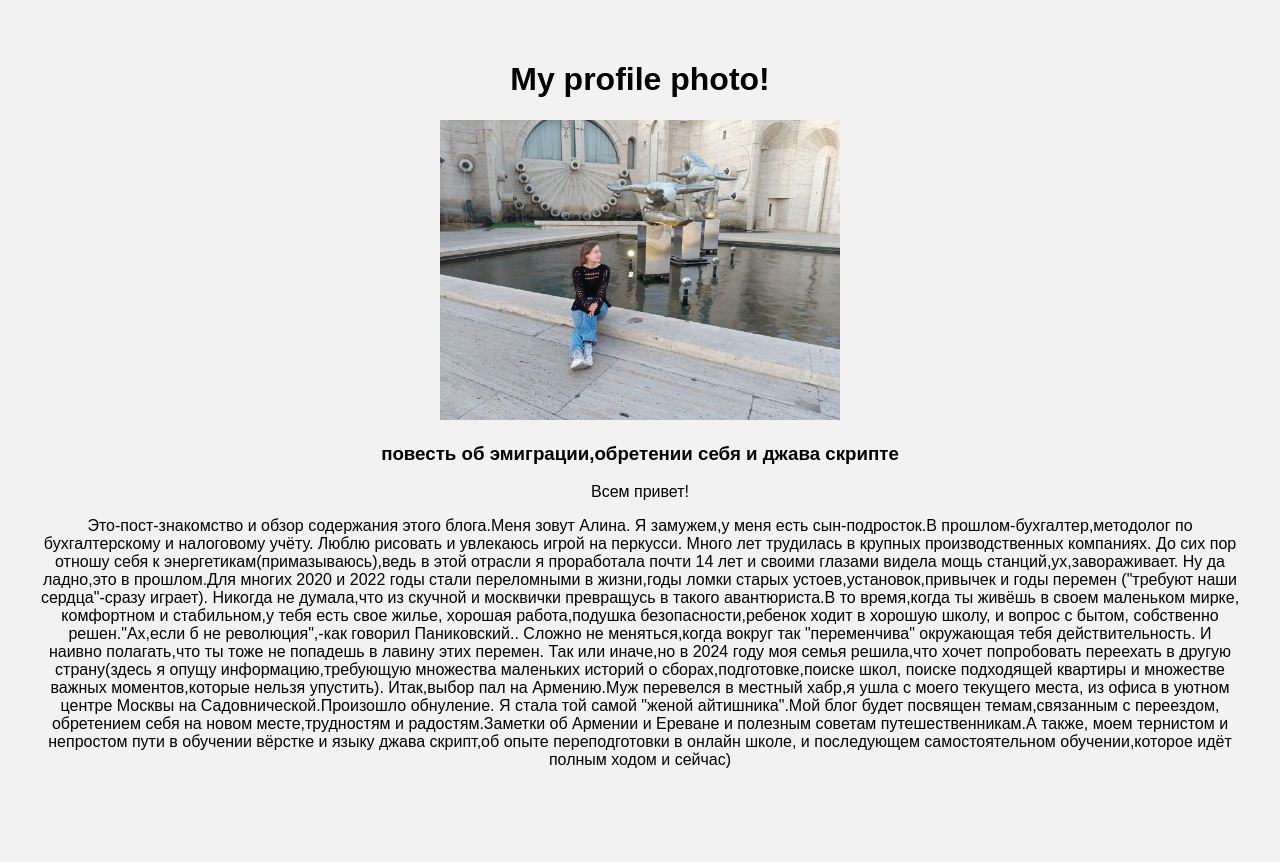
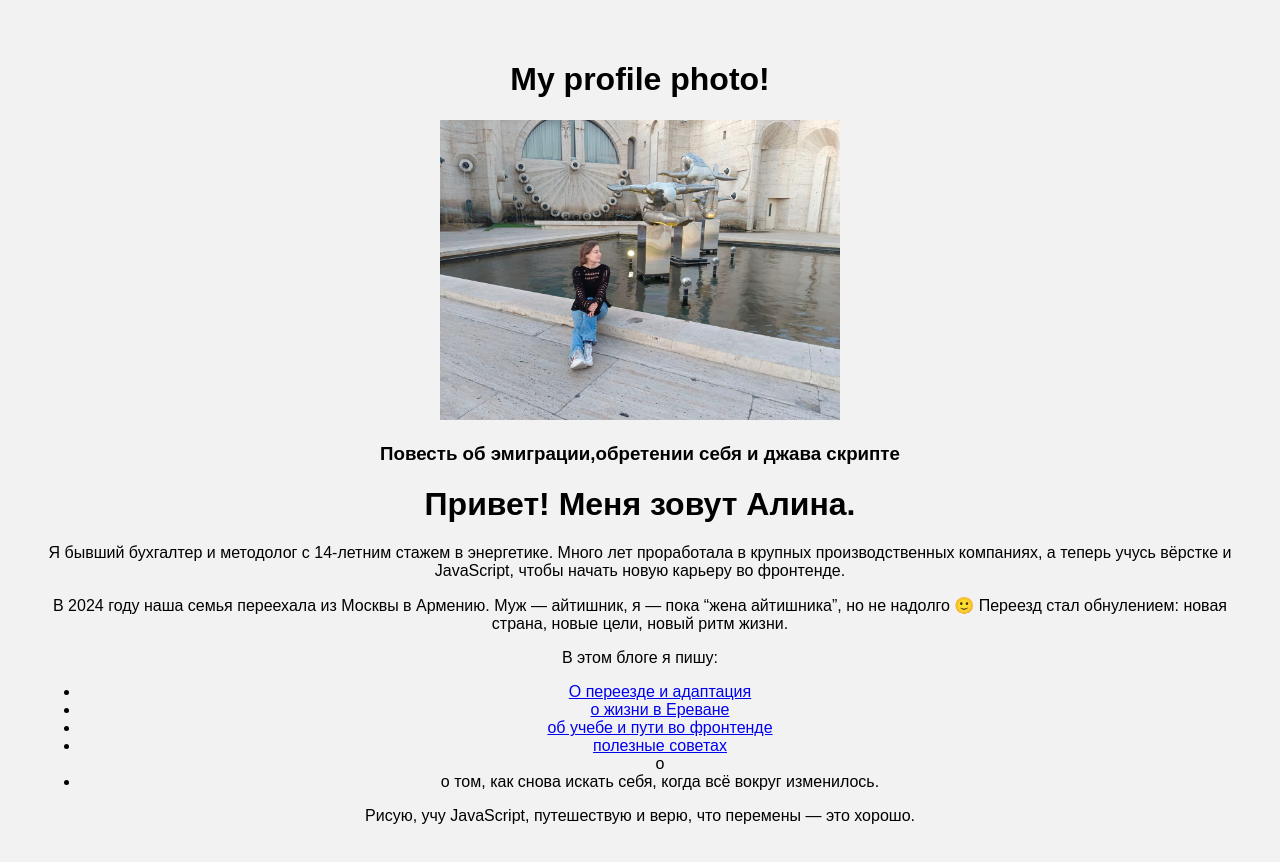
Before and after one commit to AlinaBrode/alina_yerevan_js, a plain HTML site: page index.html in a window 1280 px wide. Before the commit the page ends 809 px from the top, so only its background shows below. Drawn offline with Linux system fonts and the light colour scheme.

Commit message:
fix info about message

```diff
--- a/index.html
+++ b/index.html
@@ -9,34 +9,25 @@
   <body>
     <h1>My profile photo!</h1>
     <img src="assets/profile_photo.jpg" alt="Alina profile photo" width="400" />
-    <h3>повесть об эмиграции,обретении себя и джава скрипте</h3>
-      <p>Всем привет!</p>
-      Это-пост-знакомство и обзор содержания этого блога.Меня зовут Алина.
-      Я замужем,у меня есть сын-подросток.В прошлом-бухгалтер,методолог по бухгалтерскому
-      и налоговому  учёту. Люблю рисовать и увлекаюсь игрой на перкусси.
-      Много лет трудилась в крупных производственных компаниях.
-      До сих пор отношу себя к энергетикам(примазываюсь),ведь в этой отрасли я
-      проработала почти 14 лет и своими глазами видела мощь станций,ух,завораживает.
-      Ну да ладно,это в прошлом.Для многих 2020 и 2022 годы стали переломными
-      в жизни,годы ломки старых устоев,установок,привычек и годы перемен
-      ("требуют наши сердца"-сразу играет). Никогда не думала,что из скучной и
-      москвички превращусь в такого авантюриста.В то время,когда ты живёшь
-      в своем маленьком мирке, комфортном и стабильном,у тебя есть свое жилье,
-      хорошая работа,подушка безопасности,ребенок ходит в хорошую школу, и вопрос с бытом,
-      собственно решен."Ах,если б не революция",-как говорил Паниковский..
-      Сложно не меняться,когда вокруг так "переменчива" окружающая тебя действительность.
-      И наивно полагать,что ты тоже не попадешь в лавину этих перемен.
-      Так или иначе,но в  2024 году моя семья решила,что хочет попробовать
-      переехать в другую страну(здесь я опущу информацию,требующую множества
-      маленьких историй о сборах,подготовке,поиске школ, поиске подходящей
-      квартиры и множестве важных моментов,которые нельзя упустить).
-      Итак,выбор пал на Армению.Муж перевелся в местный хабр,я ушла с моего текущего места,
-      из офиса в уютном центре Москвы на Садовнической.Произошло обнуление.
-      Я стала той самой "женой айтишника".Мой блог будет посвящен темам,связанным с переездом,
-      обретением себя на новом месте,трудностям и радостям.Заметки об Армении и Ереване
-      и полезным советам путешественникам.А также, моем тернистом и  непростом пути в
-      обучении вёрстке и языку джава скрипт,об опыте переподготовки в онлайн школе,
-      и последующем самостоятельном обучении,которое идёт полным ходом и сейчас)
+    <h3>Повесть об эмиграции,обретении себя и джава скрипте</h3>
+    <main>
+      <h1>Привет! Меня зовут Алина.</h1>
 
+      <p>Я бывший бухгалтер и методолог с 14-летним стажем в энергетике. Много лет проработала в крупных производственных компаниях, а теперь учусь вёрстке и JavaScript, чтобы начать новую карьеру во фронтенде.</p>
+
+      <p>В 2024 году наша семья переехала из Москвы в Армению. Муж — айтишник, я — пока “жена айтишника”, но не надолго 🙂 Переезд стал обнулением: новая страна, новые цели, новый ритм жизни.</p>
+
+      <p>В этом блоге я пишу:</p>
+      <ul>
+        <li><a href="pages/relocate.html">О переезде и адаптация</a></li>
+        <li><a href="pages/live in Yerevan.html">о жизни в Ереване</a></li>
+        <li><a href="pages/study frontend.html">об учебе и пути во фронтенде</a></li>
+        <li><a href="pages/important tips.html">полезные советах</a></li>о
+
+        <li>о том, как снова искать себя, когда всё вокруг изменилось.</li>
+      </ul>
+
+      <p>Рисую, учу JavaScript, путешествую и верю, что перемены — это хорошо.</p>
+    </main>
     </body>
 </html>
```
Also changed, not shown: pages/important tips.html (added), pages/live in Yerevan.html (added), pages/relocate.html (added), pages/study frontend.html (added).
